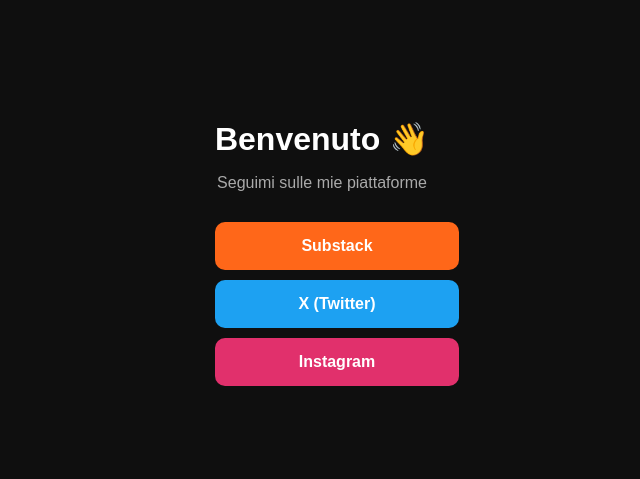
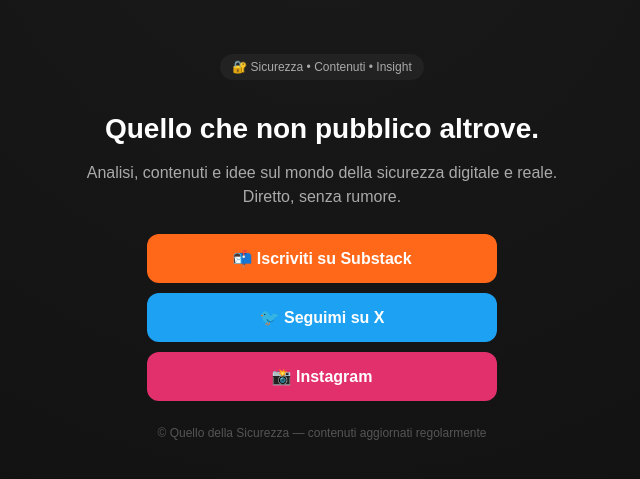
Before and after one commit to quellodellasicurezza/Quellodellasicurezza, a plain HTML site: page index.html in a window 1280 px wide. Shown: the part 153-632 px from the top of the page, without its empty margins (318-958 px from the left). Drawn offline with Linux system fonts and the light colour scheme.

Commit message:
Update index.html

```diff
--- a/index.html
+++ b/index.html
@@ -3,33 +3,45 @@
 <head>
   <meta charset="UTF-8" />
   <meta name="viewport" content="width=device-width, initial-scale=1.0" />
-  <title>La mia Landing Page</title>
+  <title>Quello della Sicurezza</title>
 
   <style>
     body {
       margin: 0;
       font-family: Arial, sans-serif;
-      background: #0f0f0f;
+      background: radial-gradient(circle at top, #1a1a1a, #0f0f0f);
       color: white;
       display: flex;
       align-items: center;
       justify-content: center;
-      height: 100vh;
+      min-height: 100vh;
       text-align: center;
     }
 
     .container {
-      max-width: 500px;
-      padding: 20px;
+      max-width: 520px;
+      padding: 30px;
+    }
+
+    .badge {
+      display: inline-block;
+      padding: 6px 12px;
+      background: #222;
+      border-radius: 20px;
+      font-size: 12px;
+      color: #aaa;
+      margin-bottom: 15px;
     }
 
     h1 {
       margin-bottom: 10px;
+      font-size: 28px;
     }
 
     p {
       color: #aaa;
-      margin-bottom: 30px;
+      margin-bottom: 25px;
+      line-height: 1.5;
     }
 
     .btn {
@@ -37,8 +49,8 @@
       margin: 10px auto;
       padding: 15px;
       width: 100%;
-      max-width: 300px;
-      border-radius: 10px;
+      max-width: 320px;
+      border-radius: 12px;
       text-decoration: none;
       color: white;
       font-weight: bold;
@@ -51,27 +63,48 @@
 
     .btn:hover {
       opacity: 0.85;
-      transform: scale(1.02);
+      transform: scale(1.03);
+    }
+
+    .footer {
+      margin-top: 25px;
+      font-size: 12px;
+      color: #555;
     }
   </style>
 </head>
 
 <body>
   <div class="container">
-    <h1>Benvenuto 👋</h1>
-    <p>Seguimi sulle mie piattaforme</p>
 
+    <div class="badge">🔐 Sicurezza • Contenuti • Insight</div>
+
+    <h1>Quello che non pubblico altrove.</h1>
+
+    <p>
+      Analisi, contenuti e idee sul mondo della sicurezza digitale e reale.
+      Diretto, senza rumore.
+    </p>
+
+    <!-- SUBSTACK (PRINCIPALE) -->
     <a class="btn substack" href="https://quellodellasicurezza.substack.com" target="_blank">
-      Substack
+      📬 Iscriviti su Substack
     </a>
 
+    <!-- X -->
     <a class="btn x" href="https://x.com/QSicurezza52568" target="_blank">
-      X (Twitter)
+      🐦 Seguimi su X
     </a>
 
+    <!-- INSTAGRAM -->
     <a class="btn instagram" href="https://instagram.com/quellodellasicurezza" target="_blank">
-      Instagram
+      📸 Instagram
     </a>
+
+    <div class="footer">
+      © Quello della Sicurezza — contenuti aggiornati regolarmente
+    </div>
+
   </div>
 </body>
 </html>
```
